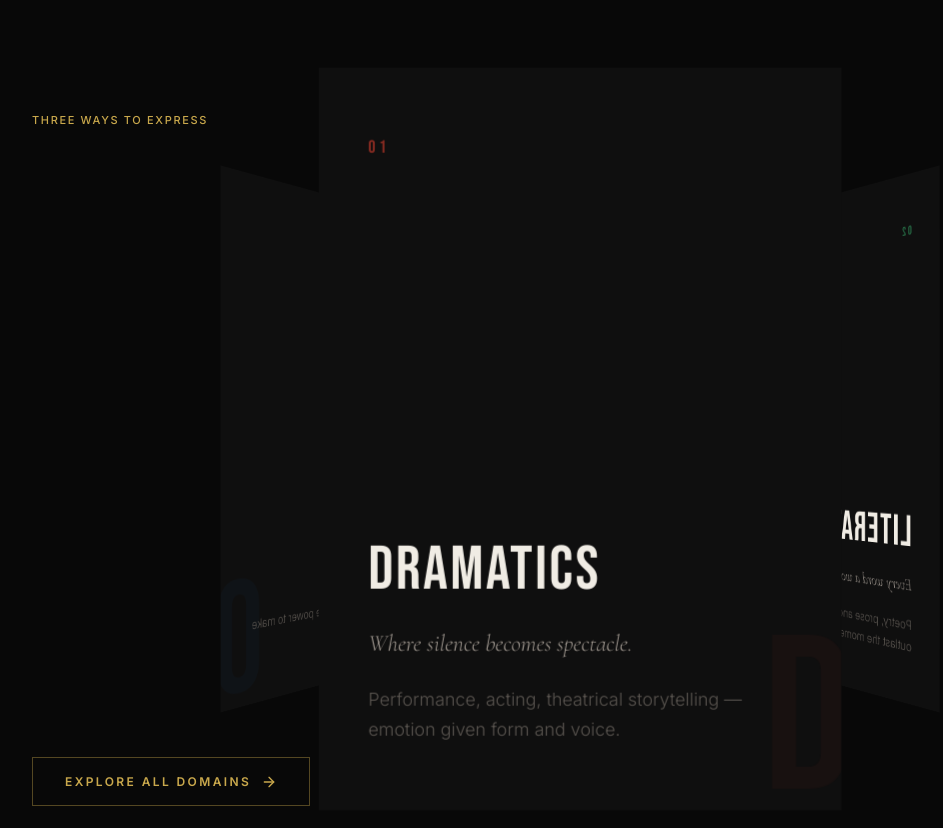
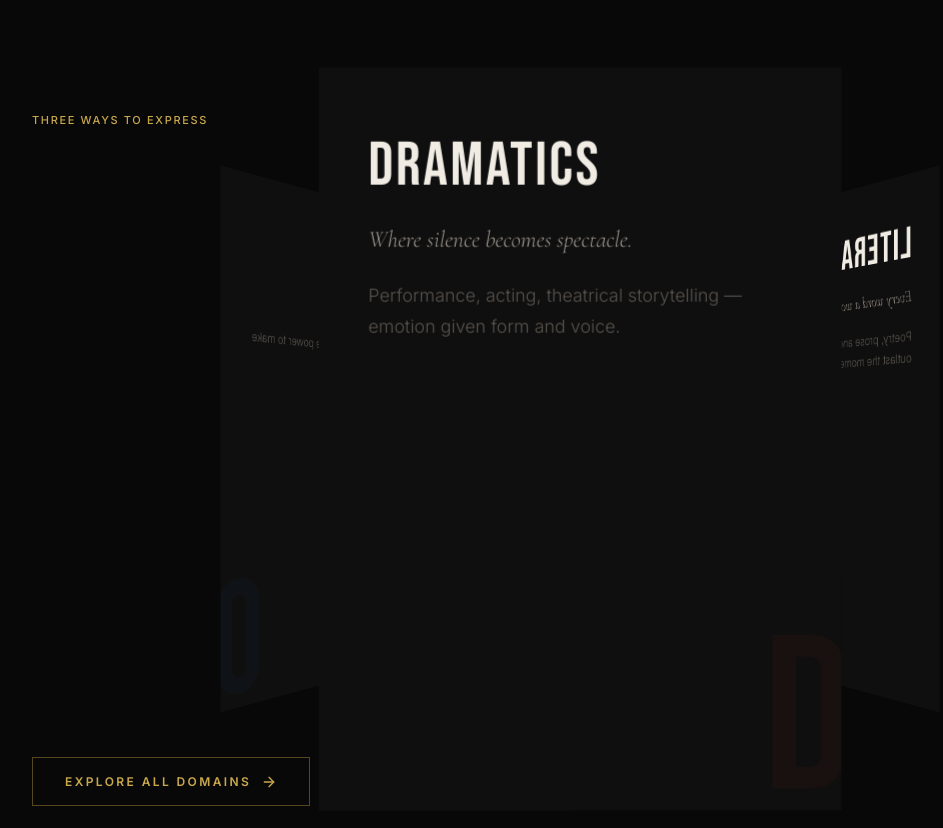
Before and after one commit to nm1503/praesenatatio-A-26, a React (Vite) app: page / in a window 1280 px wide. Shown: the part 1680-2508 px from the top of the page, without its empty margins (32-975 px from the left). Built offline with nearby package versions, Linux system fonts and the light colour scheme.

Commit message:
fix: remove numbering (01, 02, 03) from card panels

```diff
--- a/src/pages/Home.tsx
+++ b/src/pages/Home.tsx
@@ -358,7 +358,6 @@ export default function Home() {
                   transform: `rotateY(${idx * 120}deg) translateZ(var(--drum-radius))`,
                 } as React.CSSProperties}
               >
-                <span className="core-area-num font-hero">{area.label}</span>
                 <div className="core-area-content">
                   <h3 className="core-area-name font-hero">{area.name}</h3>
                   <p className="core-area-tagline font-display">{area.tagline}</p>
```
